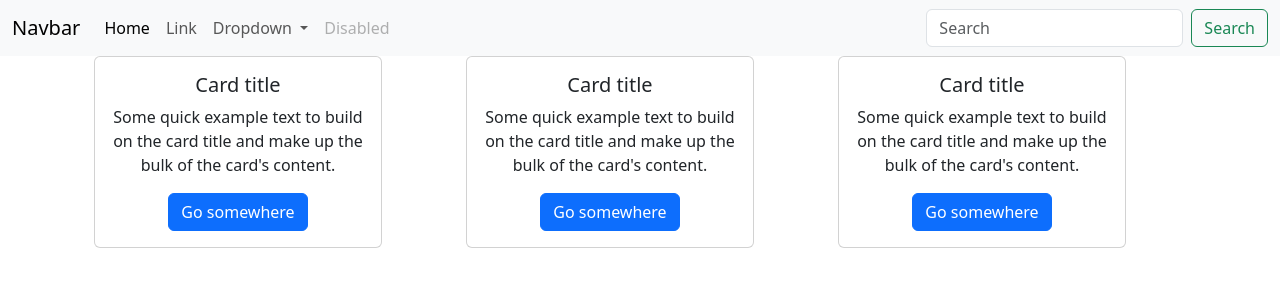
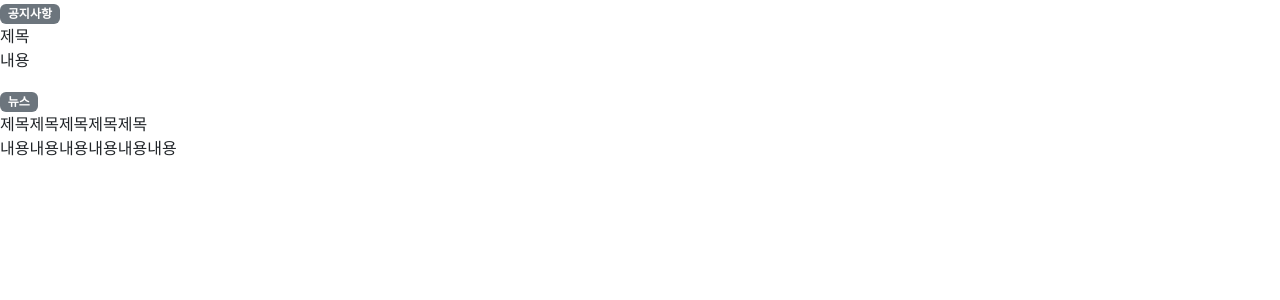
Before and after one commit to WooDaeHyun/Vue3, a Vue app: page / in a window 1280 px wide. Shown: the top 300 px of the page. Built offline with nearby package versions, Linux system fonts and the light colour scheme.

Commit message:
feat: props

```diff
--- a/src/App.vue
+++ b/src/App.vue
@@ -1,111 +1,17 @@
 <template>
-  <div>
-    <nav class="navbar navbar-expand-sm bg-body-tertiary">
-      <div class="container-fluid">
-        <a class="navbar-brand" href="#">Navbar</a>
-        <button
-          class="navbar-toggler"
-          type="button"
-          data-bs-toggle="collapse"
-          data-bs-target="#navbarSupportedContent"
-          aria-controls="navbarSupportedContent"
-          aria-expanded="false"
-          aria-label="Toggle navigation"
-        >
-          <span class="navbar-toggler-icon"></span>
-        </button>
-        <div class="collapse navbar-collapse" id="navbarSupportedContent">
-          <ul class="navbar-nav me-auto">
-            <li class="nav-item">
-              <a class="nav-link active" aria-current="page" href="#">Home</a>
-            </li>
-            <li class="nav-item">
-              <a class="nav-link" href="#">Link</a>
-            </li>
-            <li class="nav-item dropdown">
-              <a
-                class="nav-link dropdown-toggle"
-                href="#"
-                role="button"
-                data-bs-toggle="dropdown"
-                aria-expanded="false"
-              >
-                Dropdown
-              </a>
-              <ul class="dropdown-menu">
-                <li><a class="dropdown-item" href="#">Action</a></li>
-                <li><a class="dropdown-item" href="#">Another action</a></li>
-                <li><hr class="dropdown-divider" /></li>
-                <li><a class="dropdown-item" href="#">Something else here</a></li>
-              </ul>
-            </li>
-            <li class="nav-item">
-              <a class="nav-link disabled" aria-disabled="true">Disabled</a>
-            </li>
-          </ul>
-          <form class="d-flex" role="search">
-            <input
-              class="form-control me-2"
-              type="search"
-              placeholder="Search"
-              aria-label="Search"
-            />
-            <button class="btn btn-outline-success" type="submit">Search</button>
-          </form>
-        </div>
-      </div>
-    </nav>
-    <div class="container">
-      <div class="container text-center">
-        <div class="row">
-          <div class="col">
-            <div class="card" style="width: 18rem">
-              <div class="card-body">
-                <h5 class="card-title">Card title</h5>
-                <p class="card-text">
-                  Some quick example text to build on the card title and make up the bulk of the
-                  card's content.
-                </p>
-                <a href="#" class="btn btn-primary">Go somewhere</a>
-              </div>
-            </div>
-          </div>
-          <div class="col">
-            <div class="card" style="width: 18rem">
-              <div class="card-body">
-                <h5 class="card-title">Card title</h5>
-                <p class="card-text">
-                  Some quick example text to build on the card title and make up the bulk of the
-                  card's content.
-                </p>
-                <a href="#" class="btn btn-primary">Go somewhere</a>
-              </div>
-            </div>
-          </div>
-          <div class="col">
-            <div class="card" style="width: 18rem">
-              <div class="card-body">
-                <h5 class="card-title">Card title</h5>
-                <p class="card-text">
-                  Some quick example text to build on the card title and make up the bulk of the
-                  card's content.
-                </p>
-                <a href="#" class="btn btn-primary">Go somewhere</a>
-              </div>
-            </div>
-          </div>
-        </div>
-      </div>
-    </div>
-  </div>
+  <App_props title="제목" contents="내용" type="타입"></App_props>
+  <App_props :title="post.title" :contents="post.contents" :type="post.type"></App_props>
 </template>
 
-<script>
-export default {
-  setup() {
-    return {}
-  }
-}
+<script setup lang="ts">
+import { ref } from 'vue'
+import App_props from './lectures/App_props.vue'
+
+const post = ref({
+  title: '제목제목제목제목제목',
+  contents: '내용내용내용내용내용내용',
+  type: 'news'
+})
 </script>
 
 <style lang="scss" scoped></style>
--- /dev/null
+++ b/src/lectures/App_props.vue
@@ -0,0 +1,31 @@
+<template>
+  <div>
+    <span class="badge bg-secondary">{{ type === 'news' ? '뉴스' : '공지사항' }}</span>
+    <div>{{ title }}</div>
+    <p>{{ contents }}</p>
+  </div>
+</template>
+
+<script lang="ts">
+export default {
+  props: {
+    title: {
+      type: String,
+      default: 'news'
+    },
+    contents: {
+      type: String,
+      default: '내용!'
+    },
+    type: {
+      type: String,
+      required: true
+    }
+  },
+  setup() {
+    return {}
+  }
+}
+</script>
+
+<style lang="scss" scoped></style>
```
Also changed, not shown: src/lectures/App_bootstrap_test.vue (added, +111 -0 lines).
